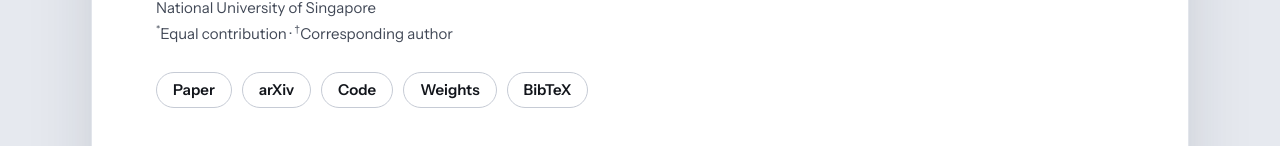
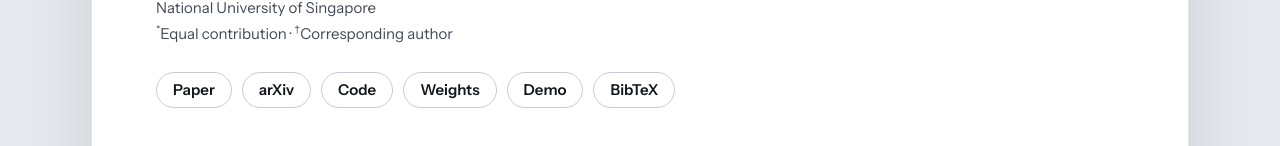
Before and after one commit to Apache0ne/Jeveration, a plain HTML site: page docs/index.html in a window 1280 px wide. Shown: the part 435-581 px from the top of the page. Drawn offline with nearby package versions, Linux system fonts and the light colour scheme.

Commit message:
Add a link to the online demo

```diff
--- a/docs/index.html
+++ b/docs/index.html
@@ -631,6 +631,7 @@ dialog.lb::backdrop { background: rgba(8, 10, 14, .82); }
       <a class="pill" href="https://arxiv.org/abs/2611.24738">arXiv</a>
       <a class="pill" href="https://github.com/Carol-lyh/Jeveration">Code</a>
       <a class="pill" href="https://huggingface.co/linlinlinlinsdada/Jeveration">Weights</a>
+      <a class="pill" href="https://huggingface.co/spaces/linlinlinlinsdada/Jeveration">Demo</a>
       <a class="pill" href="#bibtex">BibTeX</a>
     </nav>
   </div>
```
Also changed, not shown: 1 other file.
